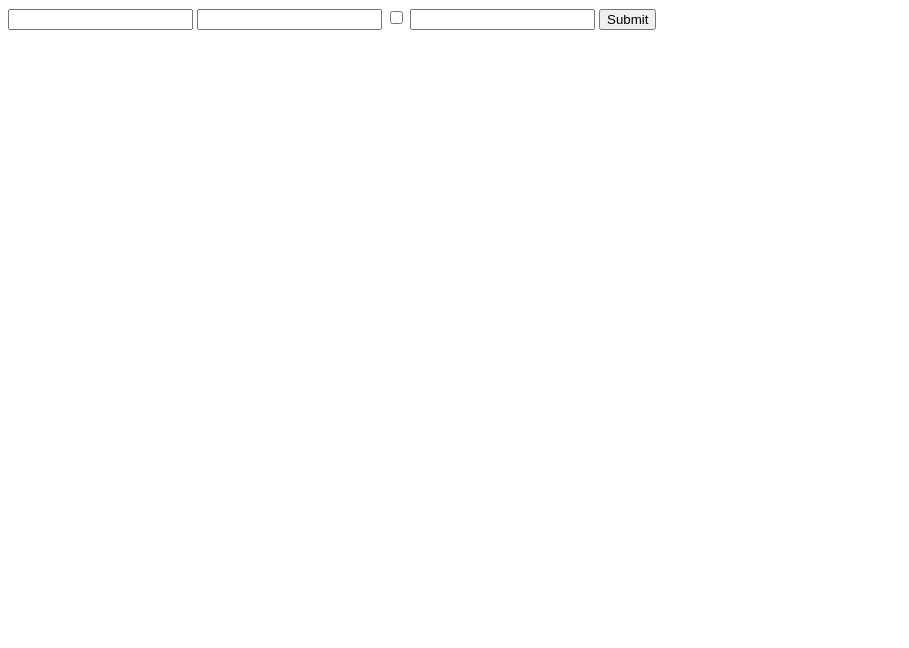
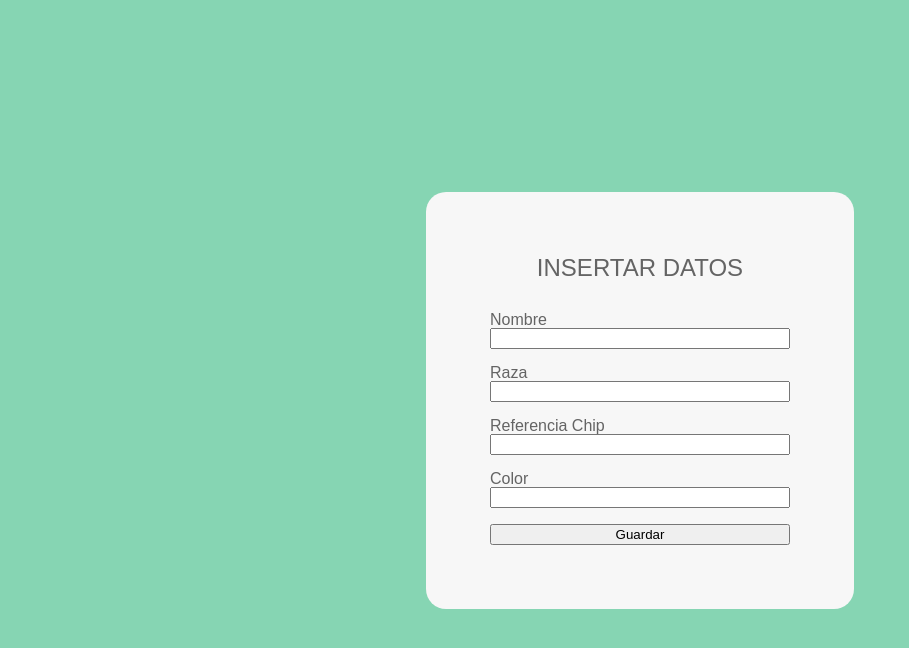
Before and after one commit to Fictizia/Master-en-desarrollo-Frontend-de-interfaces-con-HTML5-CSS-y-JavaScript_ed16, a plain HTML site: page Gemma/clase13/index.html in a window 1280 px wide. Shown: the whole page, without its empty margins (0-909 px from the left). Drawn offline with Linux system fonts and the light colour scheme.

Commit message:
lista y formulario

```diff
--- a/Gemma/clase 11/listacompra.js
+++ b/Gemma/clase 11/listacompra.js
@@ -13,6 +13,8 @@ listaFrutas.forEach(item => {
 });
 
 ul.addEventListener('click', e => {
+    if(e.target.tagName === 'LI'){;
+
     console.log(e.target.innerHTML);
 
     listaComida.push(e.target.innerText);
@@ -21,6 +23,7 @@ ul.addEventListener('click', e => {
     listaFrutas.splice(index,1);
 
     refrescarListas()
+}
 });
 
 let ul2 = document.getElementById ('lista2');
@@ -34,6 +37,7 @@ listaComida.forEach(item => {
 
 
 ul2.addEventListener('click', e => {
+    if(e.target.tagName === 'LI'){
     console.log(e.target.innerHTML);
 
     listaFrutas.push(e.target.innerText);
@@ -42,6 +46,7 @@ ul2.addEventListener('click', e => {
     listaComida.splice(index,1);
 
     refrescarListas()
+}
 });
 
 
--- a/Gemma/clase 11/styles.css
+++ b/Gemma/clase 11/styles.css
@@ -7,14 +7,13 @@ html{
 body{
     display: flex;
     width: 100%;
-    height: 100ch;
     justify-content: center;
     align-items: center;
     background: linear-gradient(135deg, #a9e4f7 0%,#0fb4e7 100%);
 }
 .container{
     width: 70%;
-    height: 70vh;
+    height: auto;
     background: rgb(255, 255, 255);
     border-radius: 20px;
 
--- a/Gemma/clase13/formulario.js
+++ b/Gemma/clase13/formulario.js
@@ -0,0 +1,28 @@
+var nombre = document.getElementById("nombre");
+var raza = document.getElementById("raza");
+var ref = document.getElementById("ref");
+var color = document.getElementById("color");
+//Elemento p del html donde quiero pintar el dato
+const descTextElement =document.getElementById('descText')
+
+function save(){
+
+    //mi ibjeto con los datos del formulario
+    const data ={
+        name: nombre.value,
+        type: raza.value,
+        numRef: ref.value,
+        color: color.value
+        }
+
+};
+/*
+    const data = {
+        name: nombre,
+        type: raza,
+        numRef: ref,
+        color: color
+        }
+     */
+        descTextElement.innerText = data.desc
+     //metemos el texto en mi etiqueta p
--- a/Gemma/clase13/index.html
+++ b/Gemma/clase13/index.html
@@ -9,11 +9,16 @@
 </head>
 <body>
     <div class="form" id="form">
-   <input type="text">
-   <input type="text">
-   <input type="checkbox">
-   <input type="password">
-   <input type="submit">
+            <h1 class="title">Insertar Datos</h1>
+            <label for="nombre">Nombre</label>
+            <input type="text" id="nombre">
+            <label for="raza">Raza</label>
+            <input type="text" id="raza"></li>
+            <label for="ref">Referencia Chip</label>
+            <input type="number" id="ref"></li>
+            <label for="color">Color</label>
+            <input type="text" id="color">
+            <button class="btn" onclick="save(event)" id="btn-save">Guardar</button>
     </div>
     <script type="text/javascript" src="formulario.js"></script>
 </body>
--- a/Gemma/clase13/styles.css
+++ b/Gemma/clase13/styles.css
@@ -0,0 +1,38 @@
+a,abbr,acronym,address,applet,article,aside,audio,b,big,blockquote,body,canvas,caption,center,cite,code,dd,del,details,dfn,div,dl,dt,em,embed,fieldset,figcaption,figure,footer,form,h1,h2,h3,h4,h5,h6,header,hgroup,html,i,iframe,img,ins,kbd,label,legend,li,mark,menu,nav,object,ol,output,p,pre,q,ruby,s,samp,section,small,span,strike,strong,sub,summary,sup,table,tbody,td,tfoot,th,thead,time,tr,tt,u,ul,var,video{margin:0;padding:0;border:0;font-size:100%;font:inherit;vertical-align:baseline}article,aside,details,figcaption,figure,footer,header,hgroup,menu,nav,section{display:block}body{line-height:1}ol,ul{list-style:none}blockquote,q{quotes:none}blockquote:after,blockquote:before,q:after,q:before{content:'';content:none}table{border-collapse:collapse;border-spacing:0}
+
+html{
+    font-family: 'Montserrat', sans-serif;
+
+}
+body{
+    background-color: rgb(134, 213, 179);
+    width: 100%;
+    height: 100vh;
+    display: flex;
+    justify-content: center;
+    align-items: center;
+}
+
+.form{
+    width: 300px;
+    background: rgb(247, 247, 247);
+    padding: 5%;
+    border-radius: 20px;
+    display: flex;
+    flex-direction: column;
+    color: #646464;
+
+
+}
+.title{
+    font-size: 1.5rem;
+    text-align: center;
+    margin-bottom: 2rem;
+    text-transform: uppercase;
+}
+.form input{
+    margin-bottom: 1rem;
+}
+.btn{
+
+}
```
Also changed, not shown: 2 other files.
